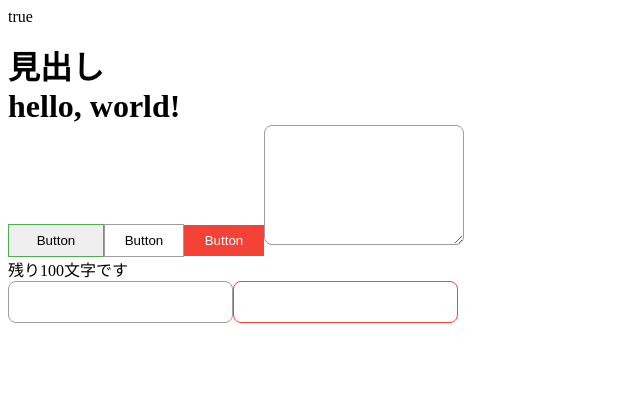
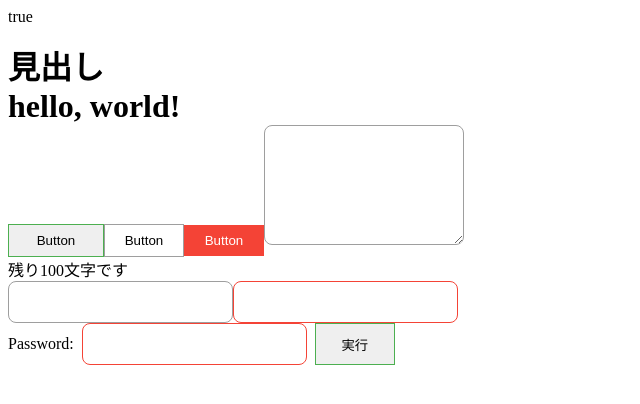
Before and after one commit to nobushi95/Learn_TypeScript_with_hands_on, a React app in the folder ch05/react-app/: page / in a window 1280 px wide. Shown: the top 404 px of the page, without its empty margins (0-640 px from the left). Built offline with nearby package versions, Linux system fonts and the light colour scheme.

Commit message:
PasswordFormコンポーネント追加

```diff
--- a/ch05/react-app/src/App.tsx
+++ b/ch05/react-app/src/App.tsx
@@ -1,6 +1,7 @@
 import { Button } from "./libs/Button";
 import { Heading } from "./libs/Heading";
 import { Input } from "./libs/Input";
+import { PasswordForm } from "./libs/PasswordForm";
 import { Text } from "./libs/Text";
 import { Textarea } from "./libs/Textarea";
 
@@ -31,6 +32,7 @@
       <Textarea width={200} maxLength={100} />
       <Input type="text" />
       <Input type="text" error />
+      <PasswordForm onSubmit={(password) => console.log(password)} />
     </>
   );
 };
--- /dev/null
+++ b/ch05/react-app/src/libs/PasswordForm.tsx
@@ -0,0 +1,56 @@
+import { ChangeEvent, VFC, useCallback, useEffect, useState } from "react";
+import styled from "styled-components";
+import { Button } from "./Button";
+import { Input } from "./Input";
+import { fontSize, space } from "./constants";
+
+type Props = {
+  onSubmit: (password: string) => void;
+};
+
+export const PasswordForm: VFC<Props> = ({ onSubmit }) => {
+  const [value, setValue] = useState("");
+
+  const handleChange = (event: ChangeEvent<HTMLInputElement>) => {
+    setValue(event.currentTarget.value);
+  };
+
+  const handleKeyDown = useCallback(
+    (e: KeyboardEvent) => {
+      if (e.key === "Enter") onSubmit(value);
+    },
+    [value]
+  );
+
+  useEffect(() => {
+    document.addEventListener("keydown", handleKeyDown);
+    return () => document.removeEventListener("keydown", handleKeyDown);
+  }, [handleKeyDown]);
+
+  return (
+    <Wrapper>
+      <Label htmlFor="password">Password:</Label>
+      <InputForm
+        id="password"
+        type="password"
+        onChange={(e) => handleChange(e)}
+        error={value.length < 8}
+      />
+      <Button onClick={() => onSubmit(value)} title="実行" type="primary" />
+    </Wrapper>
+  );
+};
+
+const Wrapper = styled.div`
+  display: flex;
+`;
+
+const Label = styled.label`
+  margin: 0 ${space.m} 0 0;
+  font-size: ${fontSize.m};
+  line-height: 42px;
+`;
+
+const InputForm = styled(Input)`
+  margin-right: ${space.m};
+`;
```
